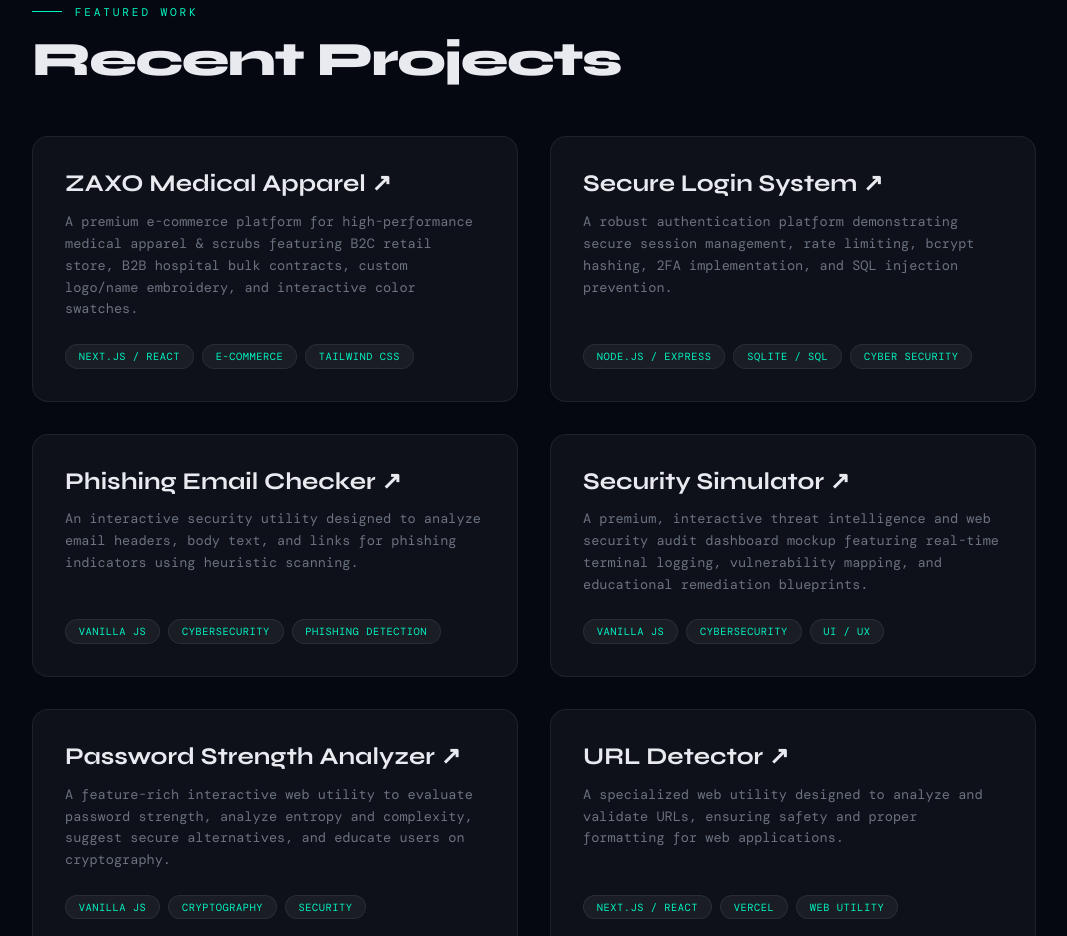
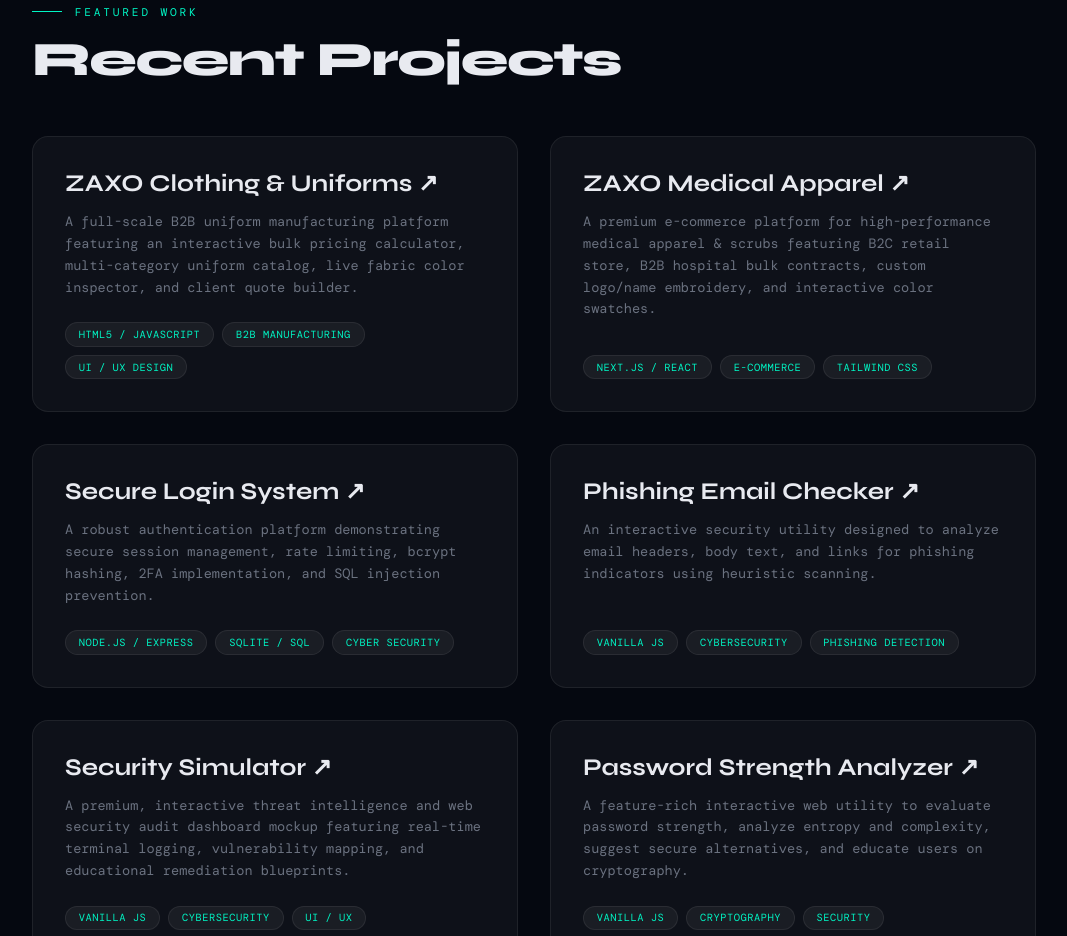
Before and after one commit to srijithit/sri, a plain HTML site: page index.html in a window 1280 px wide. Shown: the part 2380-3316 px from the top of the page, without its empty margins (106-1173 px from the left). Drawn offline with nearby package versions, Linux system fonts and the light colour scheme; a web font is replaced by a local one.

Commit message:
Add ZAXO Clothing & Uniforms project to portfolio projects section

```diff
--- a/index.html
+++ b/index.html
@@ -699,6 +699,22 @@
   <div class="project-card reveal">
     <div class="project-content">
       <h3 class="project-title">
+        <a href="https://zaxo-clothing.vercel.app/" target="_blank" rel="noopener noreferrer" style="color: inherit; text-decoration: none;">
+          ZAXO Clothing &amp; Uniforms ↗
+        </a>
+      </h3>
+      <p class="project-desc">A full-scale B2B uniform manufacturing platform featuring an interactive bulk pricing calculator, multi-category uniform catalog, live fabric color inspector, and client quote builder.</p>
+      <div class="project-tags">
+        <span class="tag">HTML5 / JavaScript</span>
+        <span class="tag">B2B Manufacturing</span>
+        <span class="tag">UI / UX Design</span>
+      </div>
+    </div>
+  </div>
+
+  <div class="project-card reveal">
+    <div class="project-content">
+      <h3 class="project-title">
         <a href="https://zaxo-six.vercel.app/" target="_blank" rel="noopener noreferrer" style="color: inherit; text-decoration: none;">
           ZAXO Medical Apparel ↗
         </a>
```
